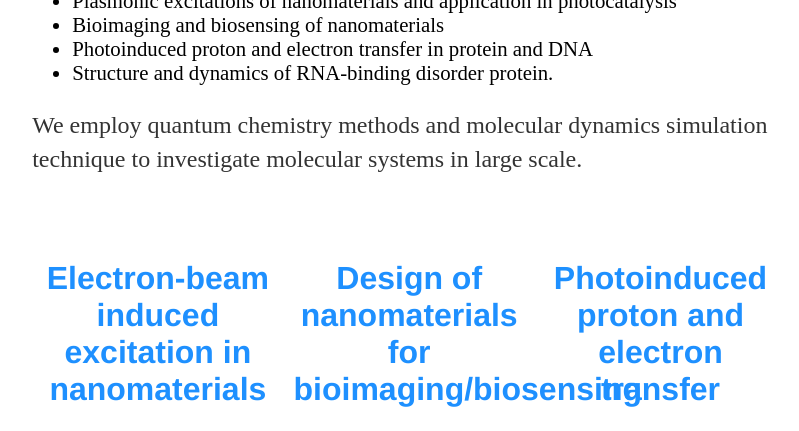
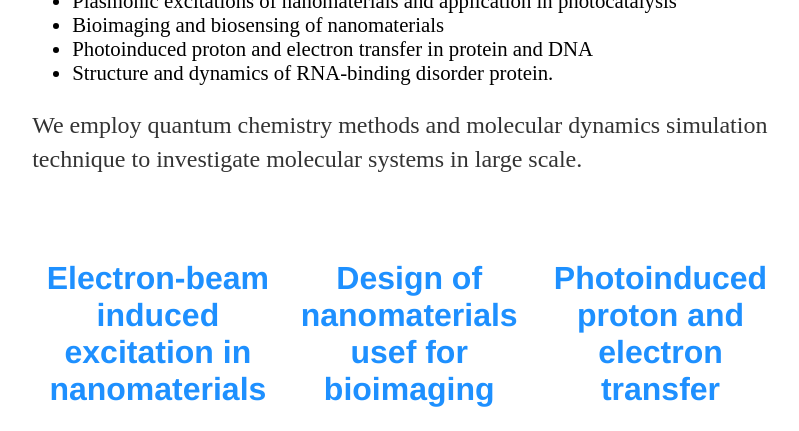
Before and after one commit to comchemyu/und.research.github.io, a Jekyll site: the page built from index.html, in a window 1280 px wide and 900 px high, scrolled down 333 px, cut to the strip 0-431 px from the top of the window. Shown: the whole strip, without its empty margins (227-1026 px from the left). Built offline with Jekyll 4.4.1, drawn with Linux system fonts in a browser that asks for light colours.

Commit message:
Update index.html

```diff
--- a/index.html
+++ b/index.html
@@ -63,7 +63,7 @@ img {
 	  	<p style="text-align:left; font-size:100%;"}>Electron-beam induced plasmonic excitations in nanomaterials can be used in photonic device to store and tranfer energy and quantum informan.</p>
 	</div>
 	<div class="column">
-		<a href="/und.research.github.io/publications/bioimaging" style="color:dodgerblue;"><h2 style="text-align:center;">Design of nanomaterials for bioimaging/biosensing</h2></a>
+		<a href="/und.research.github.io/publications/bioimaging" style="color:dodgerblue;"><h2 style="text-align:center;">Design of nanomaterials usef for bioimaging</h2></a>
 		<a href="/und.research.github.io/publications/bioimaging"><img src="/und.research.github.io/sgqd.pdf" width="175" height="140"></a>
 		<p style="text-align:left; font-size:100%;"}>Nanogrephene and sillicon materials with different doped atoms can be to select emssion energetic window, ehance the intensity, and increase stability of fluoresence signs.</p>
 	</div>
```
